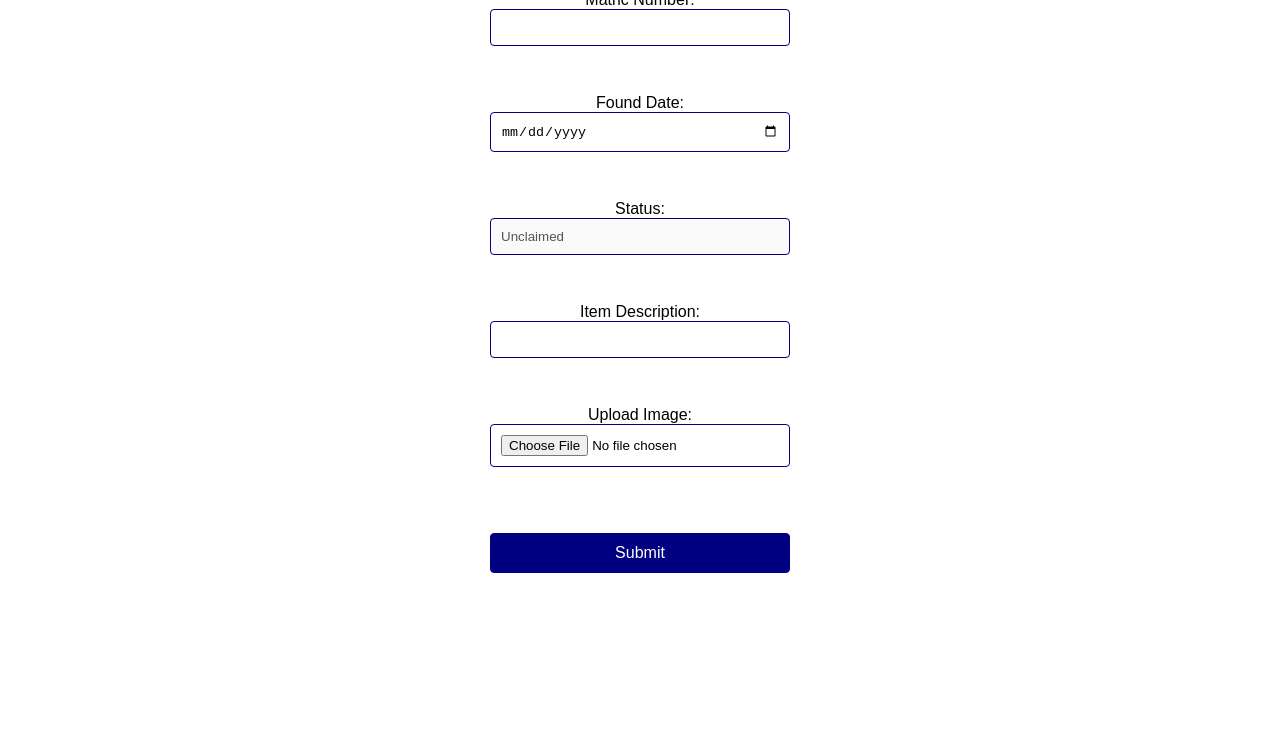
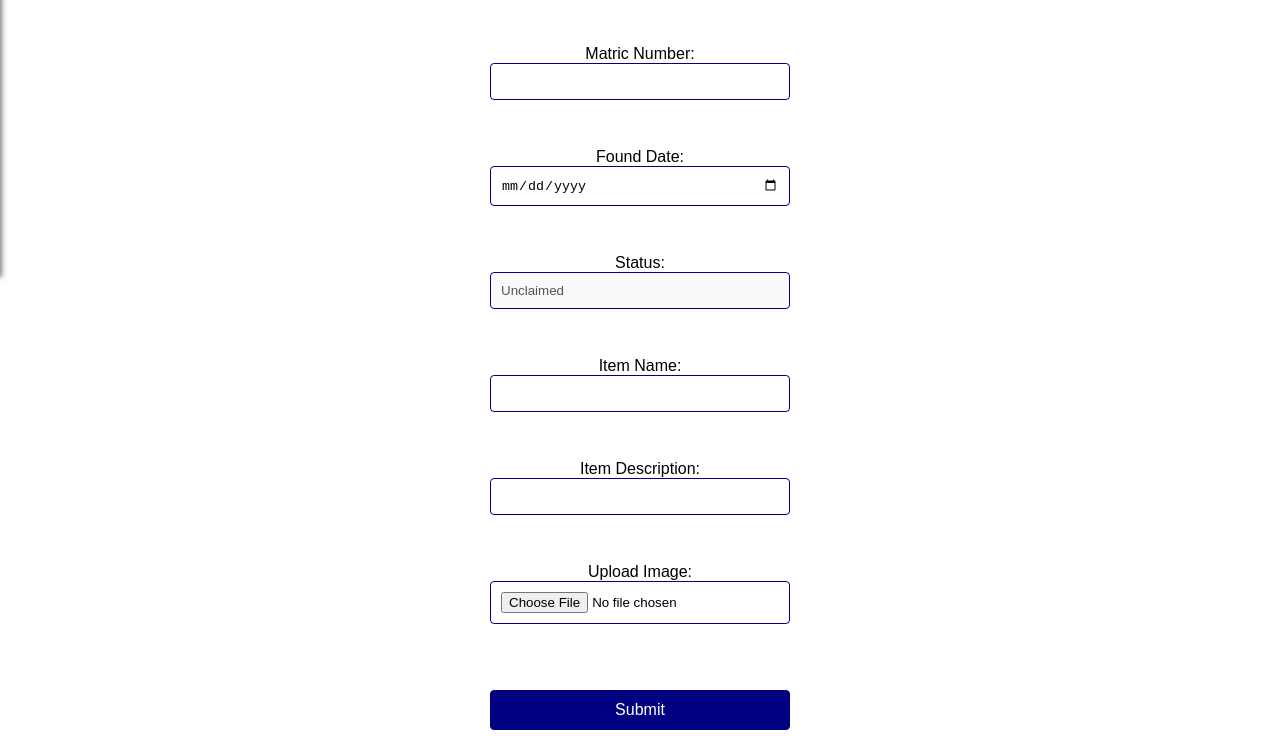
Before and after one commit to TheRavaBot/InstitutionalWallet, a plain HTML site: page admin/admin_lostfound.html in a window 1280 px wide. Shown: the part 523-1273 px from the top of the page. Before the commit the page ends 1116 px from the top, so only its background shows below. Drawn offline with nearby package versions, Linux system fonts and the light colour scheme.

Commit message:
Update admin_lostfound.html

```diff
--- a/admin/admin_lostfound.html
+++ b/admin/admin_lostfound.html
@@ -35,6 +35,7 @@
     <label>Matric Number: <input type="text" id="matric" required></label><br>
     <label>Found Date: <input type="date" id="foundDate" required></label><br>
     <label>Status: <input type="text" value="Unclaimed" id="status" disabled></label><br>
+    <label>Item Name: <input type="text" id="iname" required></label><br>
     <label>Item Description: <input type="text" id="description" required></label><br>
     <label>Upload Image: <input type="file" id="imageInput" accept="image/*" required></label><br><br>
     <button type="submit">Submit</button>
@@ -44,6 +45,18 @@
 </section>
 
 <script>
+      fetch('admin_sidebar.html')
+  .then(response => response.text())
+  .then(data => {
+    document.getElementById('sidebar-container').innerHTML = data;
+
+    // Re-append script.js manually so toggleSidebar() becomes available
+    const script = document.createElement("script");
+    script.src = "script.js";
+    document.body.appendChild(script);
+  })
+  .catch(error => console.error('Error loading sidebar:', error));
+
   // Firebase setup
   const firebaseConfig = {
     apiKey: "AIzaSyAmhaIhOWWlPYceSdtJScVIIuZP0Rb71hM",
@@ -71,7 +84,7 @@
     imgurAccessToken = "cd45b62c7b1b6ab1a6a241613d6a7a704e23939b"; // Replace with your OAuth access token from Imgur
 
     // Once authenticated, you can allow users to upload images
-    alert("Authenticated successfully!");
+   // alert("Authenticated successfully!");
   }
 authenticateWithImgur();
   document.getElementById("lostFoundForm").addEventListener("submit", async (e) => {
@@ -80,6 +93,7 @@ authenticateWithImgur();
     const email = document.getElementById("email").value;
     const matric = document.getElementById("matric").value;
     const foundDate = document.getElementById("foundDate").value;
+    const iname = document.getElementById("iname").value;
     const description = document.getElementById("description").value;
     const status = "Unclaimed";
     const imageFile = document.getElementById("imageInput").files[0];
@@ -93,7 +107,7 @@ authenticateWithImgur();
     const imageName = `founditems/${Date.now()}_${imageFile.name}`;
     const imageRef = storage.ref(imageName);
 
-    uploadStatus.innerText = "Uploading image...";
+    uploadStatus.innerText = "Uploading Item wait...";
 
     try {
       // Compress image before upload (optional)
@@ -121,6 +135,7 @@ authenticateWithImgur();
                 matric: matric,
                 found_date: foundDate,
                 status: status,
+                item_name: iname,
                 item_description: description,
                 image_url: imageUrl,
               });
```
